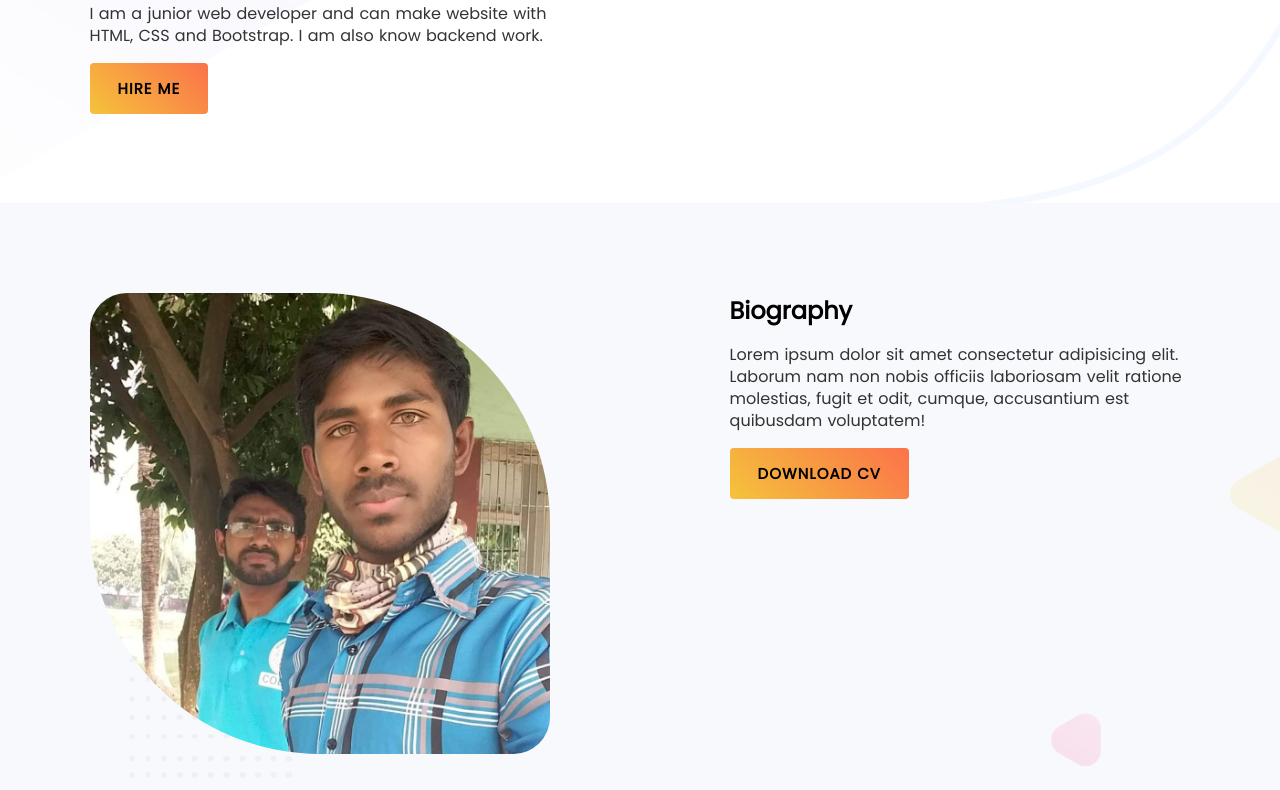
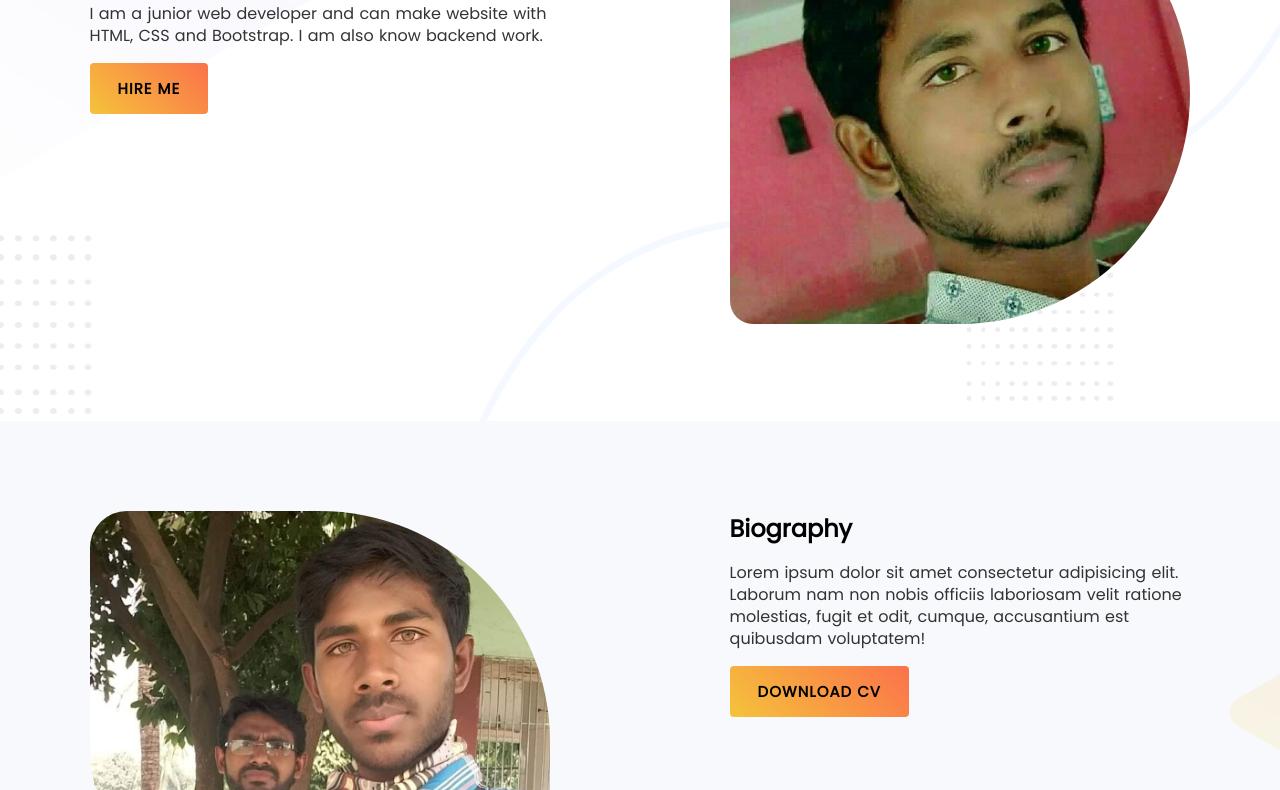
Before and after one commit to AAzim-WD/Personal-Website, a plain HTML site: page index.html in a window 1280 px wide. Shown: the part 226-1016 px from the top of the page. Drawn offline with Linux system fonts and the light colour scheme.

Commit message:
adding image

```diff
--- a/index.html
+++ b/index.html
@@ -23,7 +23,7 @@
         </div>
         <div class="half-width">
            <div class="full-width">
-            <img src="/aaaaaaaaaaaaa.jpg" alt="pic" width="400">
+            <img src="images/aaaaaaaaaaaaa.jpg" alt="pic" width="400">
            </div>
         </div>
     </header>
```
